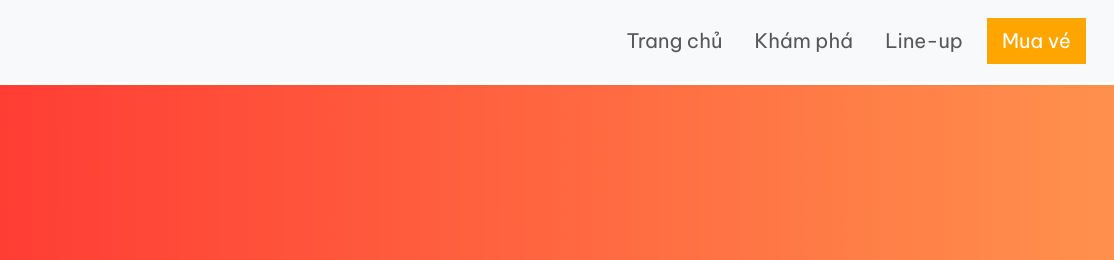
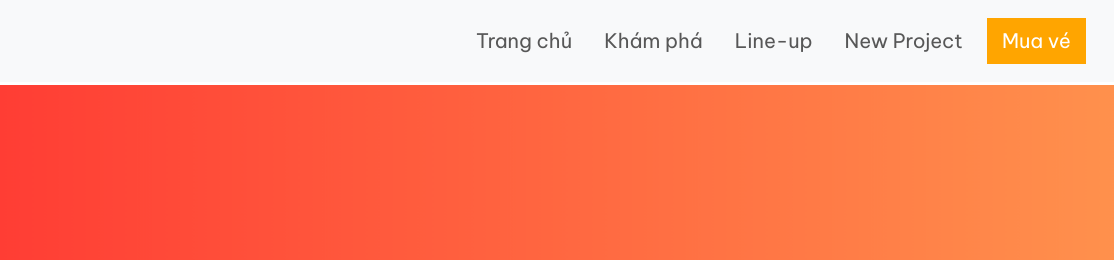
Before and after one commit to thanhmc23/session_101124, a plain HTML site: page index.html in a window 1280 px wide. Shown: the top 260 px of the page, 166-1280 px from the left. Drawn offline with nearby package versions, Linux system fonts and the light colour scheme; a web font is replaced by a local one.

Commit message:
second commit

```diff
--- a/index.html
+++ b/index.html
@@ -37,6 +37,9 @@
           </li>
           <li class="nav-item">
             <a class="nav-link fs-5 hover me-3" href="./lineup.html">Line-up</a>
+          </li>
+          <li class="nav-item">
+            <a class="nav-link fs-5 hover me-3" href="./lineup.html">New Project</a>
           </li>
           <li class="nav-item">
             <a class="nav-link fs-5 hover me-3 p3" href="./muave.html">Mua vé</a>
```
